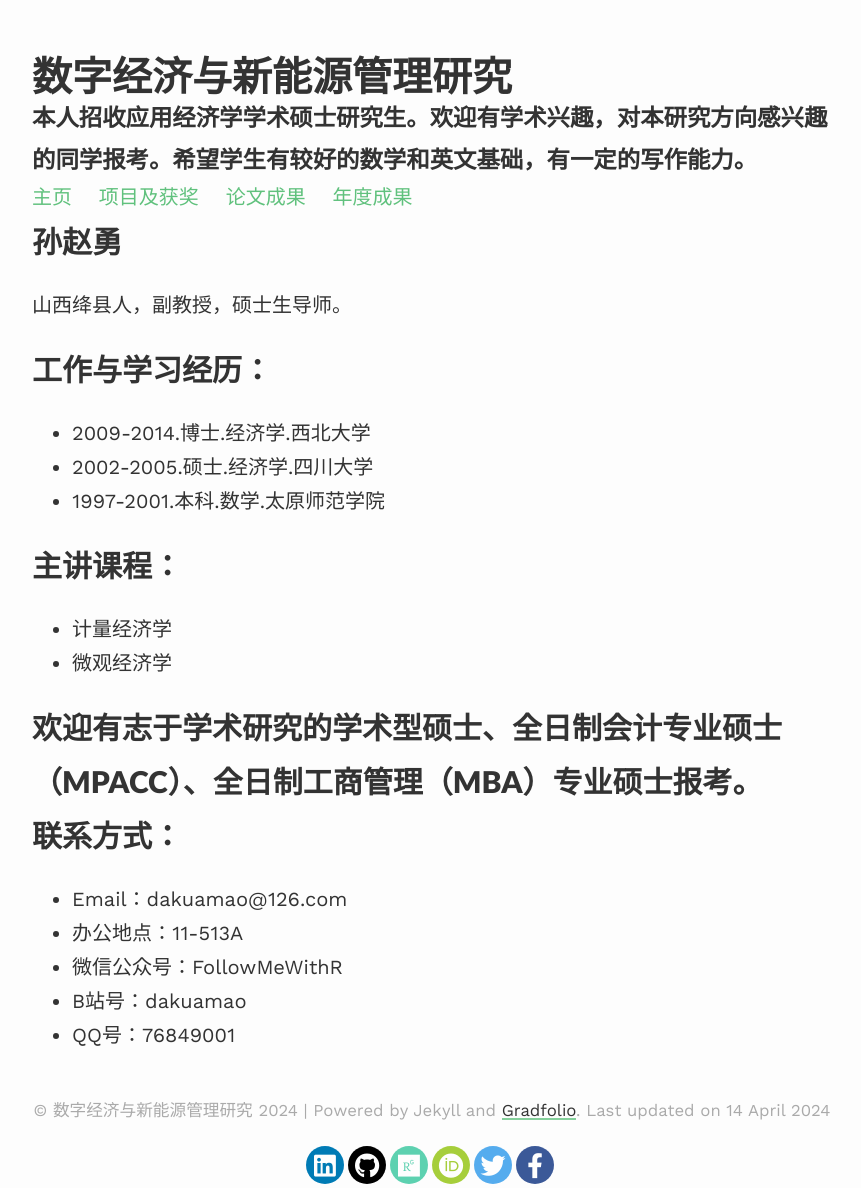
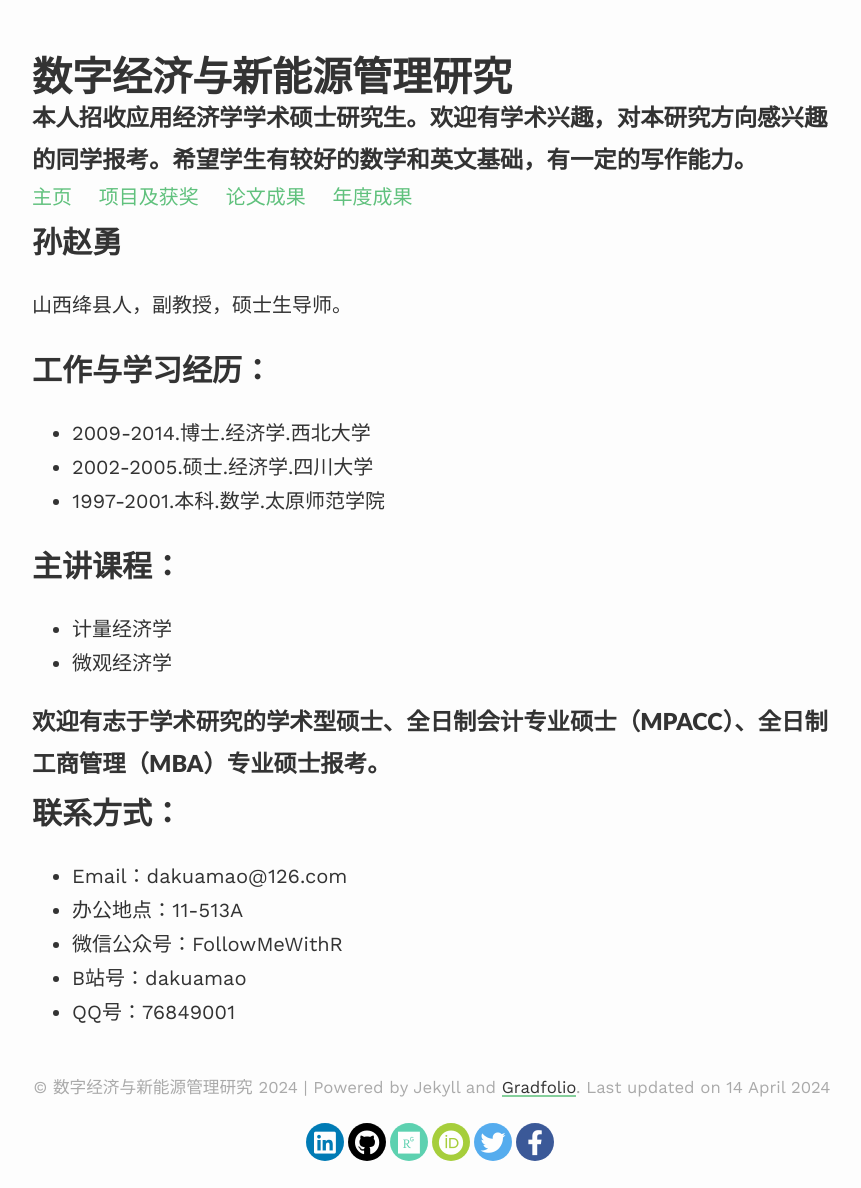
Before and after one commit to dakuamao/sun, a Jekyll site: the page built from index.md, in a window 1280 px wide. Shown: the whole page, without its empty margins (208-1069 px from the left). Built offline with Jekyll 4.4.1, drawn with Linux system fonts in a browser that asks for light colours; nearby versions of some CDN libraries; our own code applies the rules of GitHub Pages for plain Markdown files; after the commit the page ends 1165 px from its top, so only the background shows below that.

```diff
--- a/index.md
+++ b/index.md
@@ -19,7 +19,7 @@ profile:
 - 计量经济学
 - 微观经济学
 
-# 欢迎有志于学术研究的学术型硕士、全日制会计专业硕士（MPACC）、全日制工商管理（MBA）专业硕士报考。
+### 欢迎有志于学术研究的学术型硕士、全日制会计专业硕士（MPACC）、全日制工商管理（MBA）专业硕士报考。
 
 ## 联系方式：
 - Email：dakuamao@126.com
```
